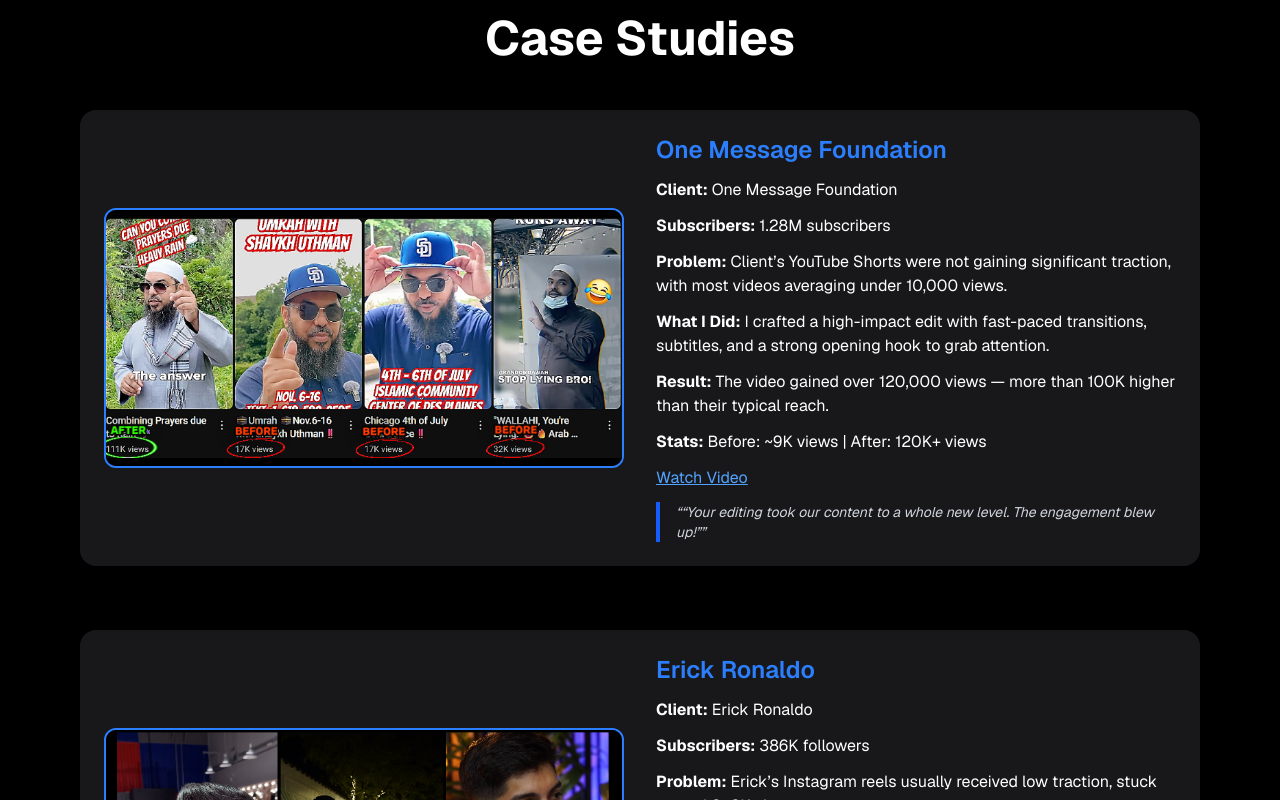
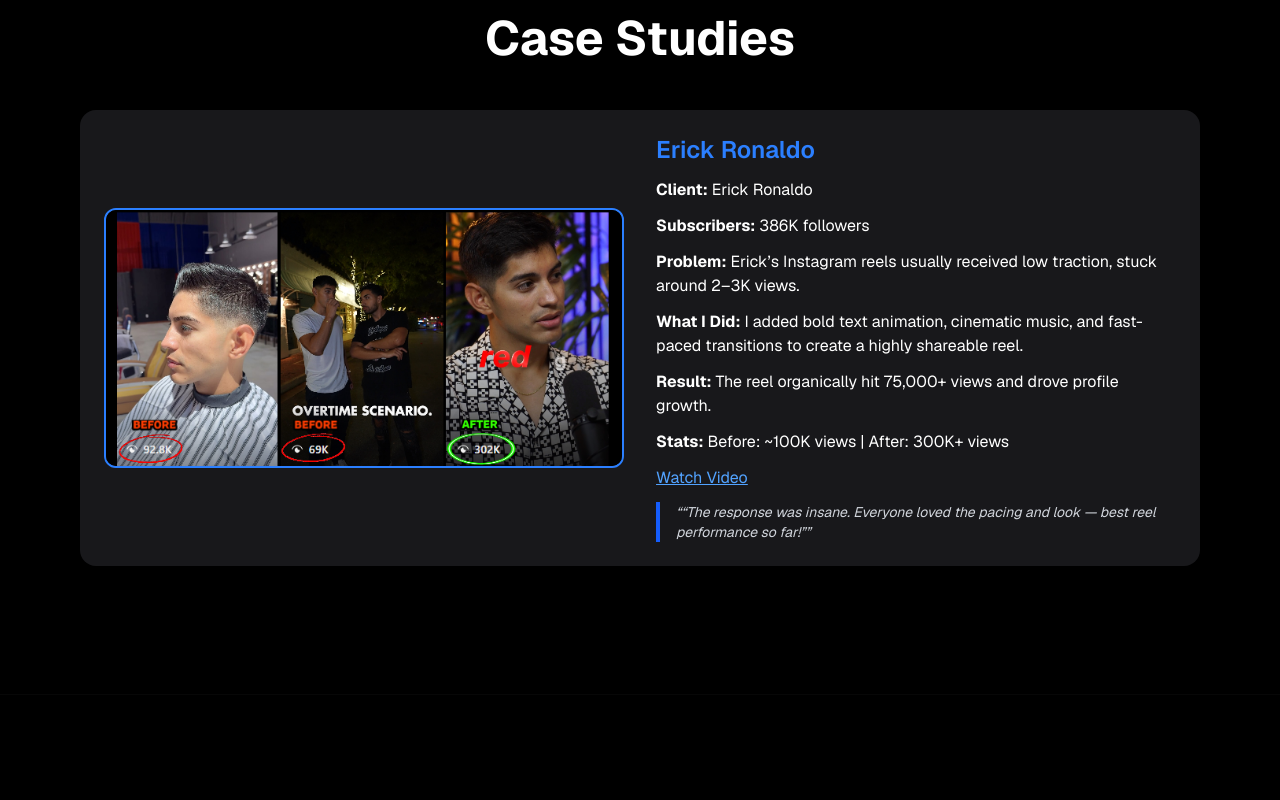
Before and after one commit to MuhammadNofilShoaib/hamzaAsif-portfolio, a Next.js app: page / in a window 1280 px wide. Shown: the part 1540-2340 px from the top of the page. Built offline with nearby package versions, Linux system fonts and the light colour scheme.

Commit message:
removed case study

```diff
--- a/components/CaseStudySection.tsx
+++ b/components/CaseStudySection.tsx
@@ -17,23 +17,23 @@
 };
 
 const caseStudies: CaseStudy[] = [
-    {
-        client: "One Message Foundation",
-        channelName: "One Message Foundation",
-        channelLink: "https://www.youtube.com/@OneMessageFoundation",
-        subscribers: "1.28M subscribers",
-        problem:
-            "Client’s YouTube Shorts were not gaining significant traction, with most videos averaging under 10,000 views.",
-        solution:
-            "I crafted a high-impact edit with fast-paced transitions, subtitles, and a strong opening hook to grab attention.",
-        result:
-            "The video gained over 120,000 views — more than 100K higher than their typical reach.",
-        stats: "Before: ~9K views | After: 120K+ views",
-        link: "https://youtube.com/shorts/O2NPZbiN0bY?si=ecxCp0B4J8OQpf-n",
-        testimonial:
-            "“Your editing took our content to a whole new level. The engagement blew up!”",
-        image: "/case1f.png"
-    },
+    // {
+    //     client: "One Message Foundation",
+    //     channelName: "One Message Foundation",
+    //     channelLink: "https://www.youtube.com/@OneMessageFoundation",
+    //     subscribers: "1.28M subscribers",
+    //     problem:
+    //         "Client’s YouTube Shorts were not gaining significant traction, with most videos averaging under 10,000 views.",
+    //     solution:
+    //         "I crafted a high-impact edit with fast-paced transitions, subtitles, and a strong opening hook to grab attention.",
+    //     result:
+    //         "The video gained over 120,000 views — more than 100K higher than their typical reach.",
+    //     stats: "Before: ~9K views | After: 120K+ views",
+    //     link: "https://youtube.com/shorts/O2NPZbiN0bY?si=ecxCp0B4J8OQpf-n",
+    //     testimonial:
+    //         "“Your editing took our content to a whole new level. The engagement blew up!”",
+    //     image: "/case1f.png"
+    // },
     {
         client: "Erick Ronaldo",
         channelName: "Erick Ronaldo",
```
